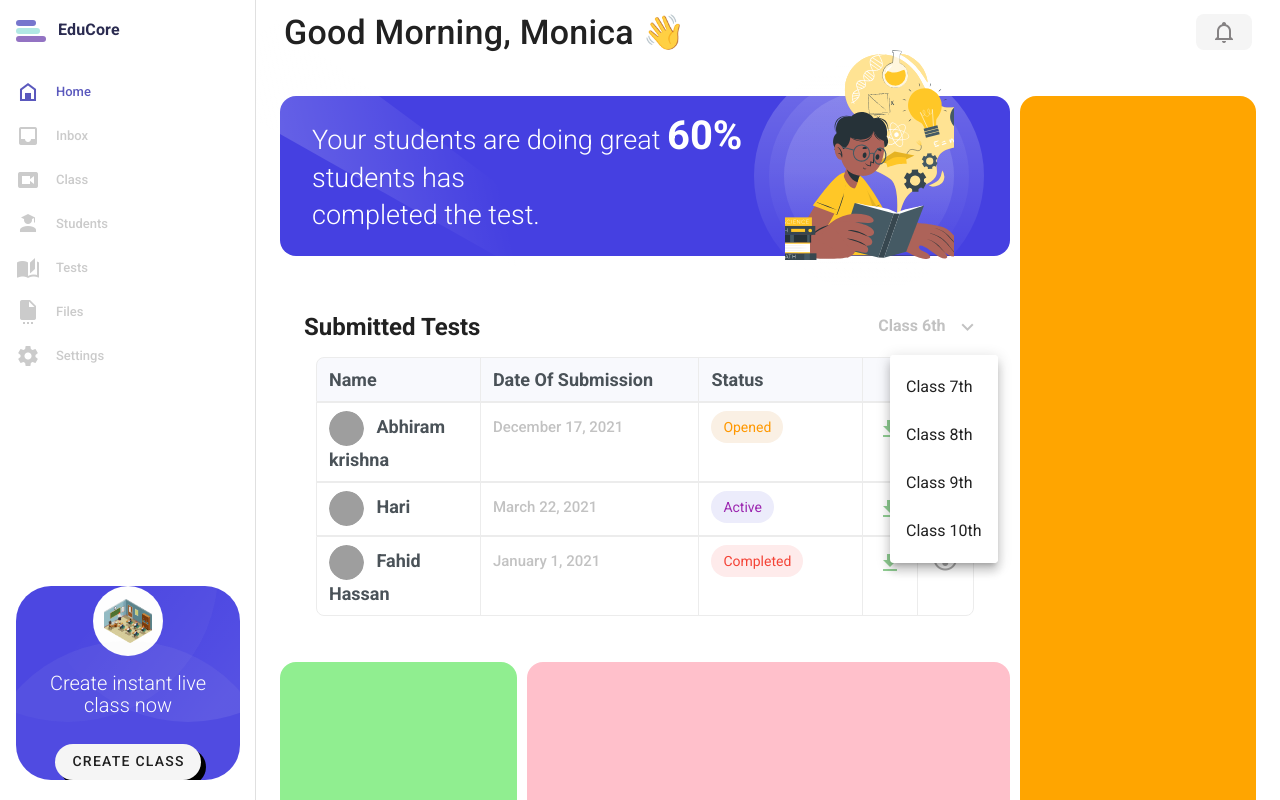
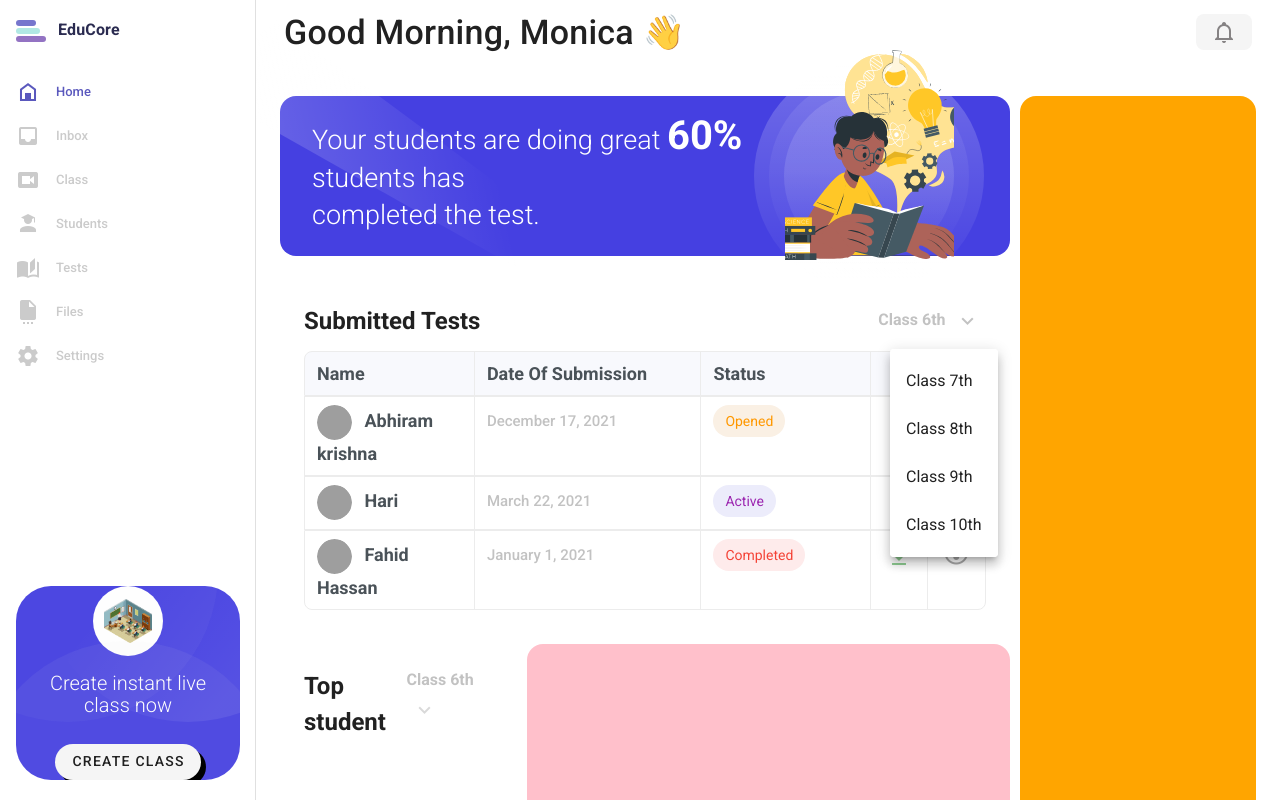
Before and after one commit to AbhiramKrishnaM/Educore, a Nuxt app: page / in a window 1280 px wide. Both pictures are taken after a click on the button 967 px from the left and 326 px from the top of the page. Shown: the top 800 px of the page. Built offline with nearby package versions, Linux system fonts and the light colour scheme; grey boxes are pictures that could not be loaded.

Commit message:
feat: added componentnav

```diff
--- a/components/Home/TestSubmission.vue
+++ b/components/Home/TestSubmission.vue
@@ -1,33 +1,10 @@
 <template>
   <div class="wrapper rounded-xl pa-6">
-    <div class="d-flex justify-space-between">
-      <h1>Submitted Tests</h1>
-      <span
-        >Class 6th
-
-        <v-menu
-          transition="slide-x-transition"
-          nudge-left="60"
-          nudge-bottom="10"
-          bottom
-          offset-y
-        >
-          <template #activator="{ on, attrs }">
-            <v-btn plain icon
-              ><v-icon color="#C2C2C2" v-bind="attrs" v-on="on"
-                >mdi-chevron-down</v-icon
-              ></v-btn
-            >
-          </template>
-
-          <v-list>
-            <v-list-item v-for="(item, index) in items" :key="index">
-              <v-list-item-title>{{ item.title }}</v-list-item-title>
-            </v-list-item>
-          </v-list>
-        </v-menu>
-      </span>
-    </div>
+    <UiComponentNav>
+      <template #title>
+        <h1>Submitted Tests</h1>
+      </template>
+    </UiComponentNav>
     <UiTable />
   </div>
 </template>
@@ -50,9 +27,4 @@ export default {
 .wrapper {
   background: #fff;
 }
-
-span {
-  font-weight: bold;
-  color: #c2c2c2;
-}
 </style>
--- a/components/Home/TopStudent.vue
+++ b/components/Home/TopStudent.vue
@@ -1,5 +1,11 @@
 <template>
-  <div class="wrapper rounded-xl"></div>
+  <div class="wrapper rounded-xl pa-6">
+    <UiComponentNav>
+      <template #title>
+        <h1>Top student</h1>
+      </template>
+    </UiComponentNav>
+  </div>
 </template>
 <script>
 export default {
@@ -8,6 +14,6 @@ export default {
 </script>
 <style scoped>
 .wrapper {
-  background-color: lightgreen;
+  background-color: #fff;
 }
 </style>
--- /dev/null
+++ b/components/Ui/ComponentNav.vue
@@ -0,0 +1,55 @@
+<template>
+  <div class="wrapper d-flex justify-space-between">
+    <slot name="title">
+      <h1>Enter some title</h1>
+    </slot>
+
+    <span
+      >Class 6th
+
+      <v-menu
+        transition="slide-x-transition"
+        nudge-left="60"
+        nudge-bottom="10"
+        bottom
+        offset-y
+      >
+        <template #activator="{ on, attrs }">
+          <v-btn plain icon
+            ><v-icon color="#C2C2C2" v-bind="attrs" v-on="on"
+              >mdi-chevron-down</v-icon
+            ></v-btn
+          >
+        </template>
+
+        <v-list>
+          <v-list-item v-for="(item, index) in items" :key="index">
+            <v-list-item-title>{{ item.title }}</v-list-item-title>
+          </v-list-item>
+        </v-list>
+      </v-menu>
+    </span>
+  </div>
+</template>
+<script>
+export default {
+  name: 'ComponentNavUI',
+  data() {
+    return {
+      items: [
+        { title: 'Class 7th' },
+        { title: 'Class 8th' },
+        { title: 'Class 9th' },
+        { title: 'Class 10th' },
+      ],
+    }
+  },
+}
+</script>
+
+<style scoped>
+span {
+  font-weight: bold;
+  color: #c2c2c2;
+}
+</style>
--- a/components/Ui/Table.vue
+++ b/components/Ui/Table.vue
@@ -1,5 +1,5 @@
 <template>
-  <div class="wrapper pa-3">
+  <div class="wrapper pt-3">
     <v-row no-gutters class="head rounded-tr-lg rounded-tl-lg">
       <v-col sm="3" class="border-right px-3 py-2"> <h1>Name</h1> </v-col>
       <v-col sm="4" class="border-right px-3 py-2"
```
